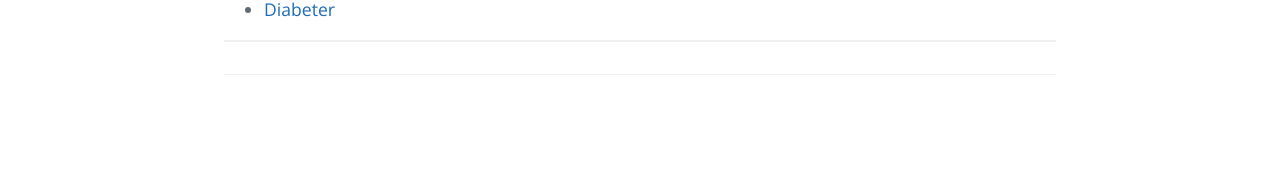
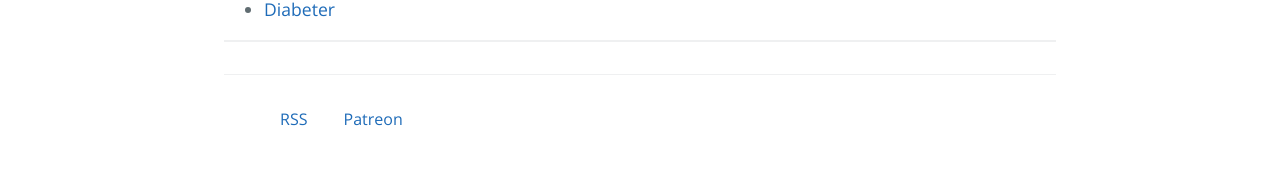
Before and after one commit to cascer1/diacast, a Jekyll site: the page built from index.md, in a window 1280 px wide. Shown: the part 1829-2005 px from the top of the page. Built offline with Jekyll 4.4.1, drawn with Linux system fonts in a browser that asks for light colours; our own code applies the rules of GitHub Pages for plain Markdown files; the repository's description, which GitHub fills in, is left out; before the commit the page ends 1968 px from its top, so only the background shows below that.

Commit message:
update site

```diff
--- a/_layouts/default.html
+++ b/_layouts/default.html
@@ -20,6 +20,13 @@
 
       <footer class="site-footer">
         {{site.description}}
+
+        <div class="footer-links">
+            <ul>
+              <li><a href="/podcast.rss">RSS</a></li>
+              <li><a href="https://patreon.com/diacast">Patreon</a></li>
+            </ul>
+        </div>
       </footer>
     </main>
   </body>
--- a/assets/css/style_alt.scss
+++ b/assets/css/style_alt.scss
@@ -812,3 +812,15 @@ a:hover {
 .site-footer-credits {
   color: #819198
 }
+
+.footer-links {
+
+}
+
+.footer-links ul li {
+  display: inline;
+}
+
+.footer-links ul li a {
+  padding: .2em 1em;
+}
```
Also changed, not shown: _layouts/post.html (+7 -0 lines).
